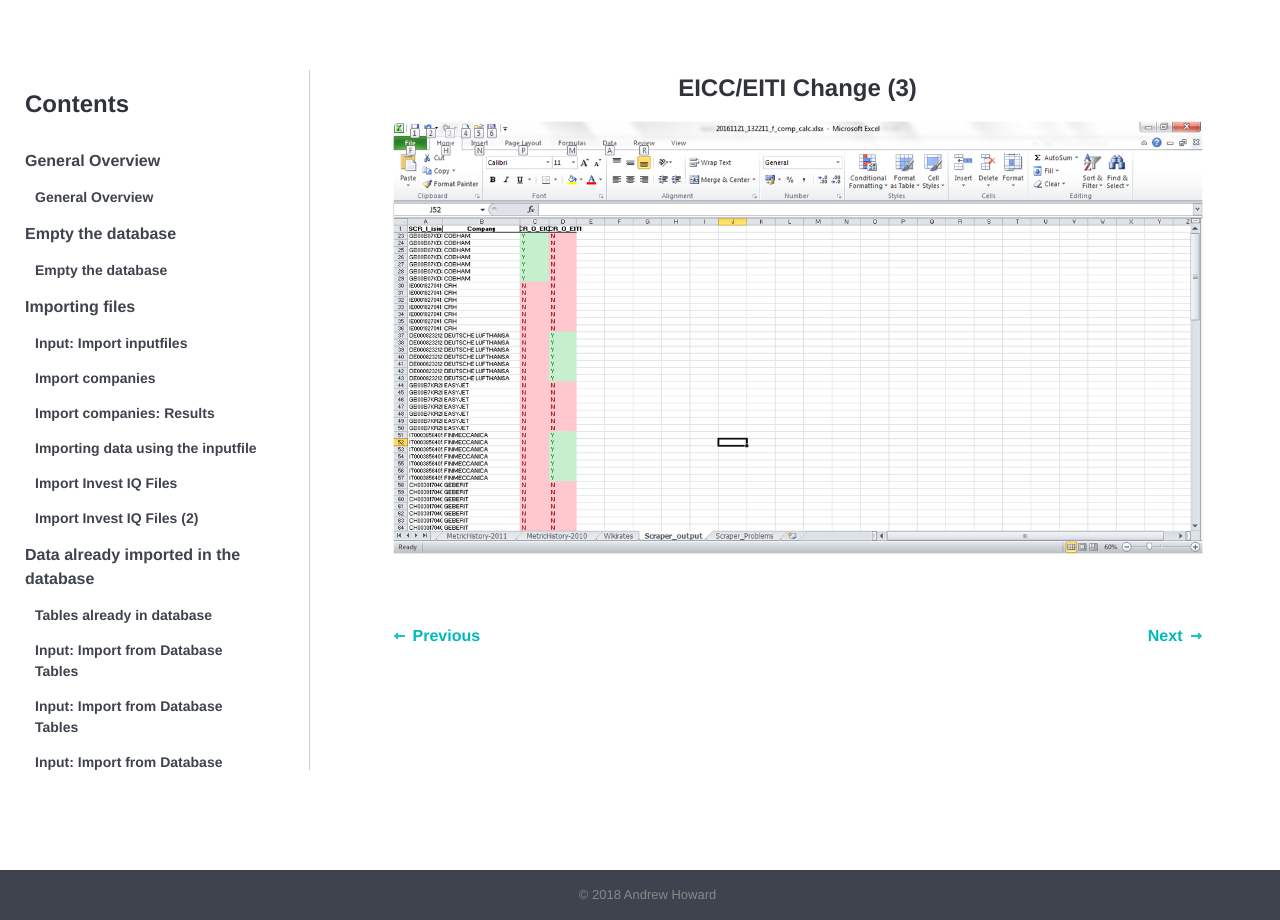
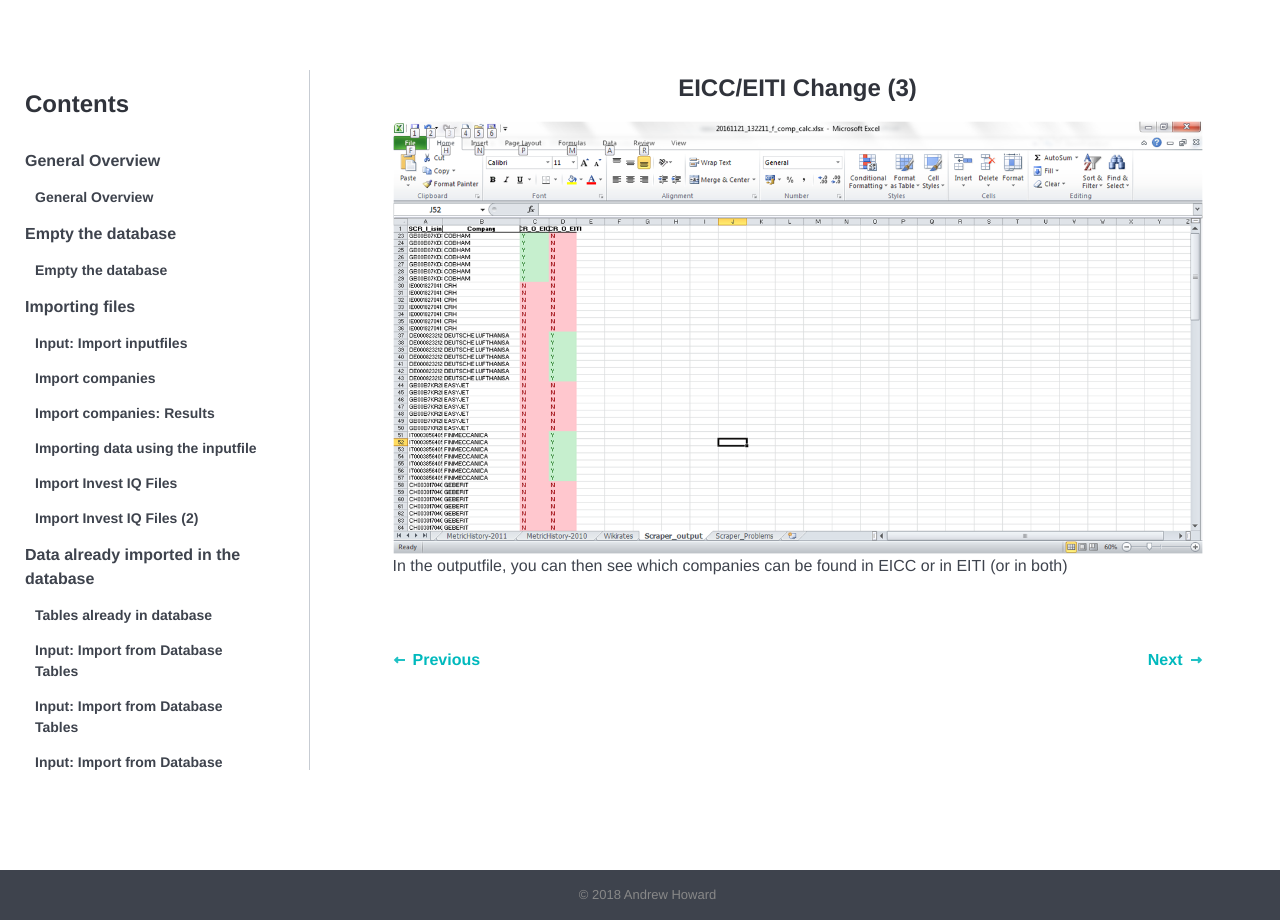
Before and after one commit to tkumpanenko/slides, a Jekyll site: the page built from _tutorials/078.html, in a window 1280 px wide. Built offline with Jekyll 4.4.1, drawn with Linux system fonts in a browser that asks for light colours.

Commit message:
Update from Forestry.io - 078.html

```diff
--- a/_tutorials/078.html
+++ b/_tutorials/078.html
@@ -4,8 +4,8 @@ topic: special-cases
 order: 4
 date: 2018-01-18 19:31:06 +0000
 ---
-
-
 <h4>EICC/EITI Change (3)</h4>
 
 <img src="{{site.url}}{{site.baseurl}}/images/078.png" alt="">
+
+<p>In the outputfile, you can then see which companies can be found in EICC or in EITI (or in both)</p>
```
